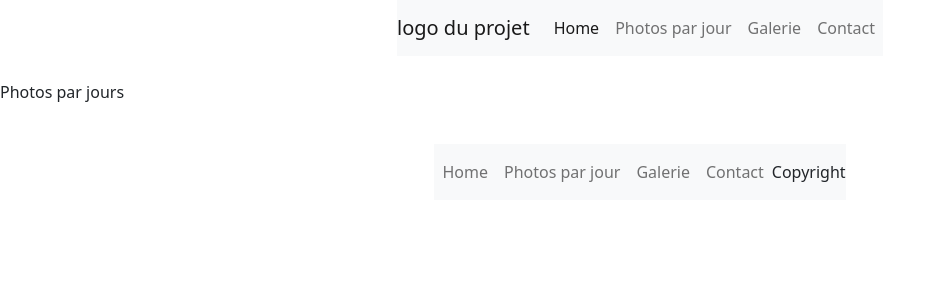
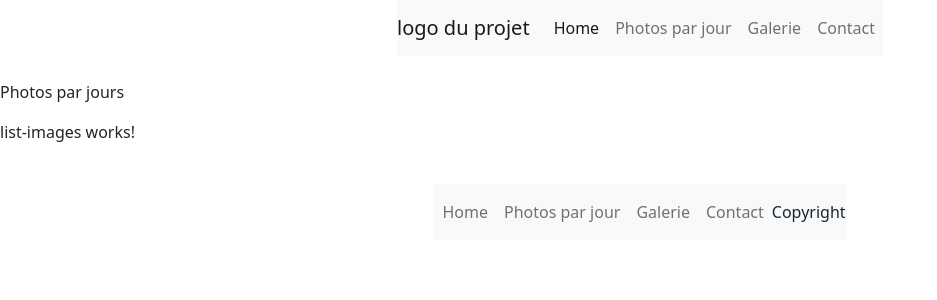
Before and after one commit to EricBarnet/Mars-images-gallery, an Angular app: page /per-days-photos in a window 1280 px wide. Shown: the top 300 px of the page, without its empty margins (0-937 px from the left). Built offline with nearby package versions, Linux system fonts and the light colour scheme.

Commit message:
list-images

```diff
--- a/src/app/app.module.ts
+++ b/src/app/app.module.ts
@@ -8,6 +8,7 @@ import { HeaderComponent } from './features/header/header.component';
 import { FooterComponent } from './features/footer/footer.component';
 import { ContactComponent } from './core/pages/contact/contact.component';
 import { PerDaysPhotosComponent } from './core/pages/per-days-photos/per-days-photos.component';
+import { ListImagesComponent } from './features/list-images/list-images.component';
 
 @NgModule({
   declarations: [
@@ -16,7 +17,8 @@ import { PerDaysPhotosComponent } from './core/pages/per-days-photos/per-days-ph
     HeaderComponent,
     FooterComponent,
     ContactComponent,
-    PerDaysPhotosComponent
+    PerDaysPhotosComponent,
+    ListImagesComponent
   ],
   imports: [
     BrowserModule,
--- a/src/app/core/pages/per-days-photos/per-days-photos.component.html
+++ b/src/app/core/pages/per-days-photos/per-days-photos.component.html
@@ -1,3 +1,5 @@
 <app-header></app-header>
 <p>Photos par jours</p>
+
+<app-list-images [marsPhotos]="marsPhotos"></app-list-images>
 <app-footer></app-footer>
--- /dev/null
+++ b/src/app/features/list-images/list-images.component.html
@@ -0,0 +1 @@
+<p>list-images works!</p>
--- /dev/null
+++ b/src/app/features/list-images/list-images.component.ts
@@ -0,0 +1,22 @@
+import { Component, Input, OnInit } from '@angular/core';
+@Component({
+  selector: 'app-list-images',
+  templateUrl: './list-images.component.html',
+  styleUrls: ['./list-images.component.css']
+})
+export class ListImagesComponent implements OnInit {
+
+  constructor() { }
+  @Input() marsPhotos: {
+    id: string;
+    img_src: string;
+}[] = [];
+
+
+  ngOnInit(): void {
+    console.log(this.marsPhotos);
+  }
+
+
+
+}
```
Also changed, not shown: src/app/features/list-images/list-images.component.css (added).
